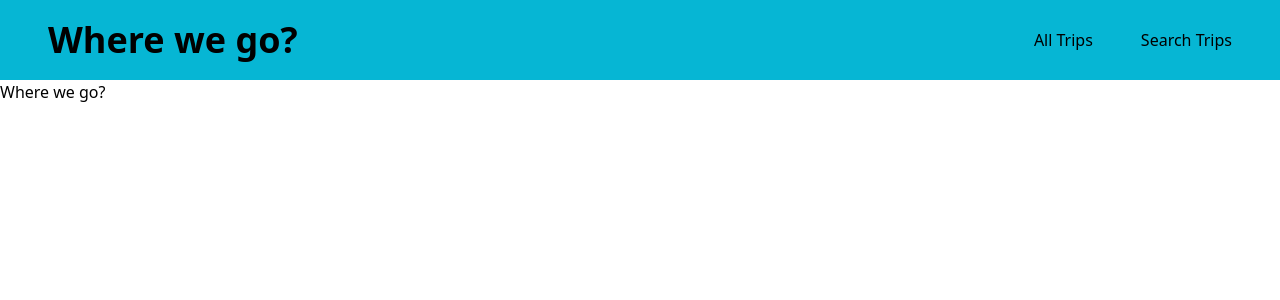
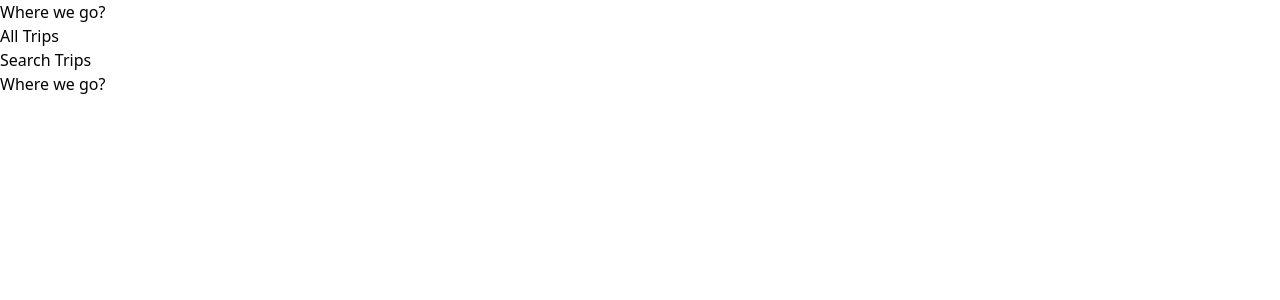
Before and after one commit to Lukyord/LMWN-Internship, a React (Create React App) app: page / in a window 1280 px wide. Shown: the top 300 px of the page. Built offline with nearby package versions, Linux system fonts and the light colour scheme.

Commit message:
This is a new commit for what I originally planned to be amended

```diff
--- a/src/components/layout/MainNavigation.js
+++ b/src/components/layout/MainNavigation.js
@@ -2,30 +2,15 @@ import { Link } from "react-router-dom";
 
 export default function MainNavigation() {
   return (
-    <header className="flex justify-between w-full h-[5rem] items-center bg-cyan-500 py-2">
-      <Link
-        to="/"
-        className="ml-12 text-4xl font-bold hover:text-white active:text-white focus:text-white"
-      >
-        Where we go?
-      </Link>
+    <header>
+      <Link to="/">Where we go?</Link>
       <nav>
-        <ul className="flex list-none m-0 p-0 items-baseline">
-          <li className="ml-12">
-            <Link
-              to="/all-trips"
-              className="hover:text-white active:text-white focus:text-white"
-            >
-              All Trips
-            </Link>
+        <ul>
+          <li>
+            <Link to="/all-trips">All Trips</Link>
           </li>
-          <li className="ml-12">
-            <Link
-              to="/search-trips"
-              className="mr-12 hover:text-white active:text-white focus:text-white"
-            >
-              Search Trips
-            </Link>
+          <li>
+            <Link to="/search-trips">Search Trips</Link>
           </li>
         </ul>
       </nav>
```
